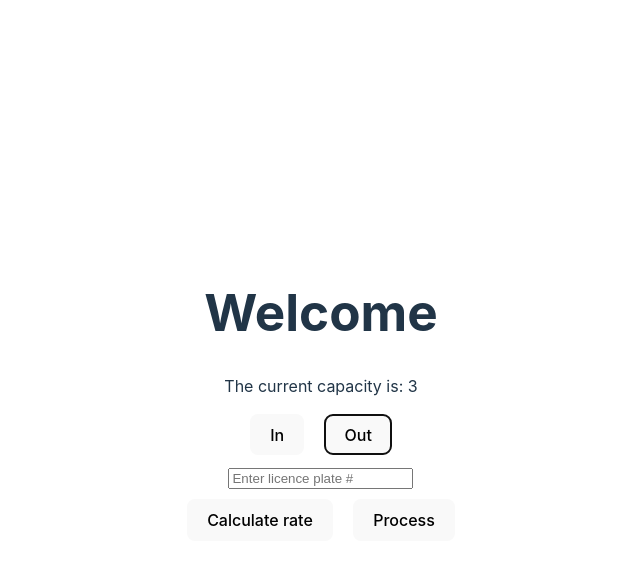
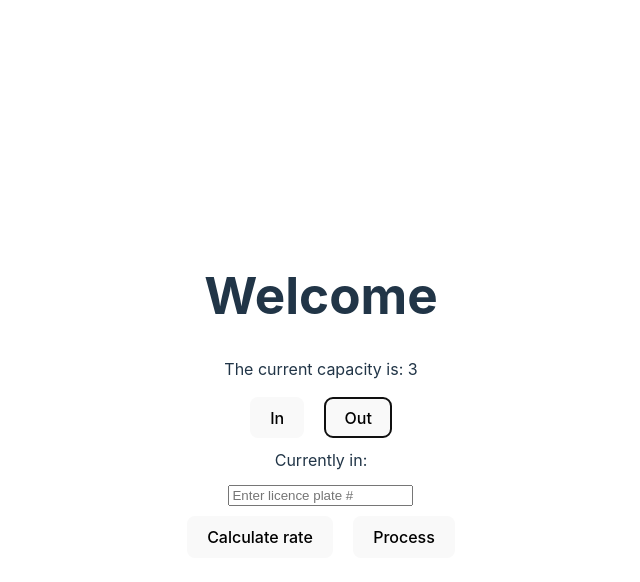
Before and after one commit to heyitskei/parking-challenge, a React (Vite) app: page / in a window 1280 px wide. Both pictures are taken after a click on the button "Out". Shown: the top 582 px of the page, without its empty margins (319-959 px from the left). Built offline with nearby package versions, Linux system fonts and the light colour scheme.

Commit message:
feat: display cars currently in the garage

```diff
--- a/src/App.tsx
+++ b/src/App.tsx
@@ -98,7 +98,8 @@ function App() {
                   </div>
               </div> :
           screen === 'checkout' ?
-              <div className='CheckOut'>
+              <div className='margin-10'>
+                  <div className='margin-10'>Currently in: {garage.map(car => car.licencePlateNumber + ` | `)}</div>
                   <input type='text' placeholder='Enter licence plate #' value={licencePlateNumber} onChange={processLicencePlate}/>
                   <div className='margin-10'>
                       { cost && licencePlateNumber ? <div className='margin-10'>Your total is: {cost}</div> : ''}
```
